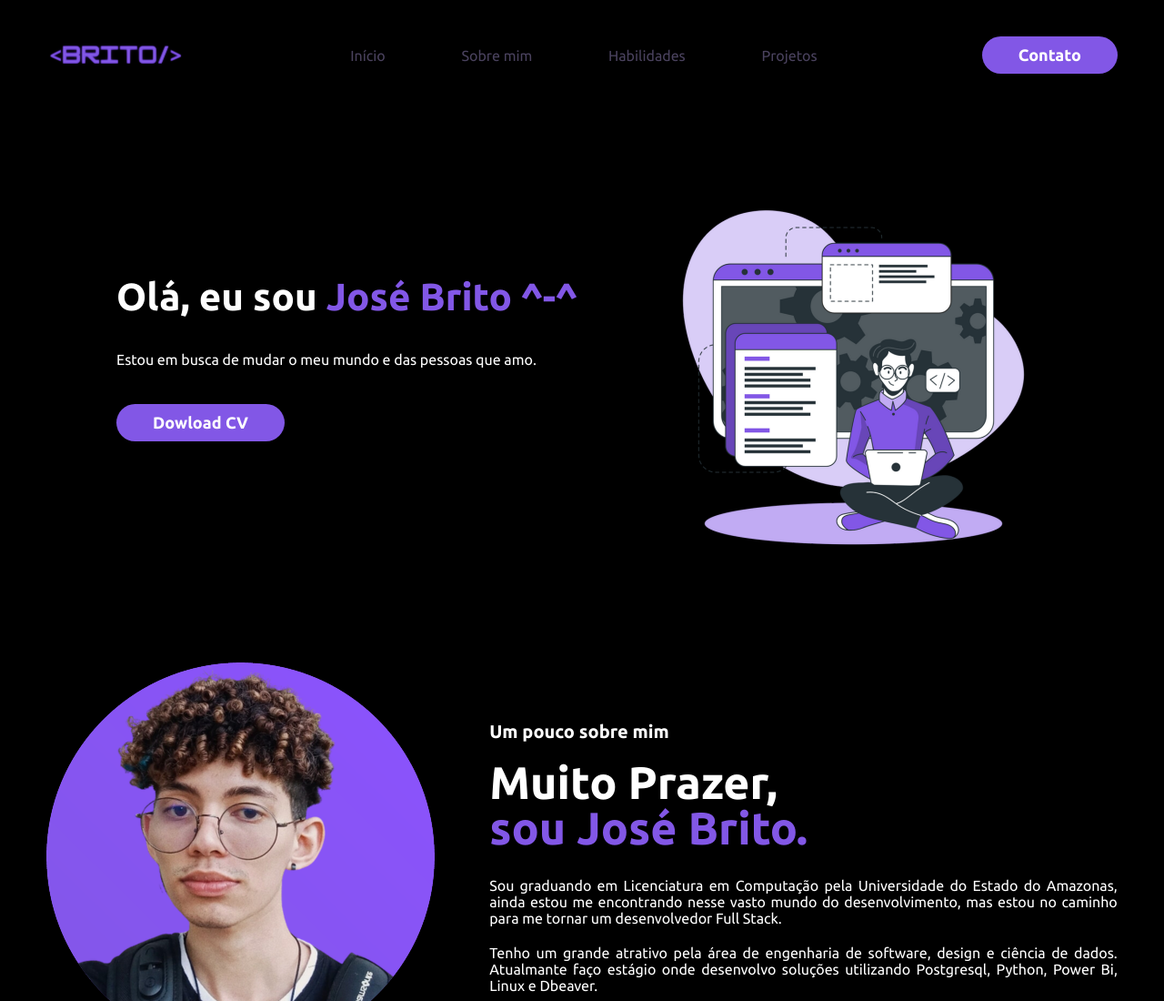
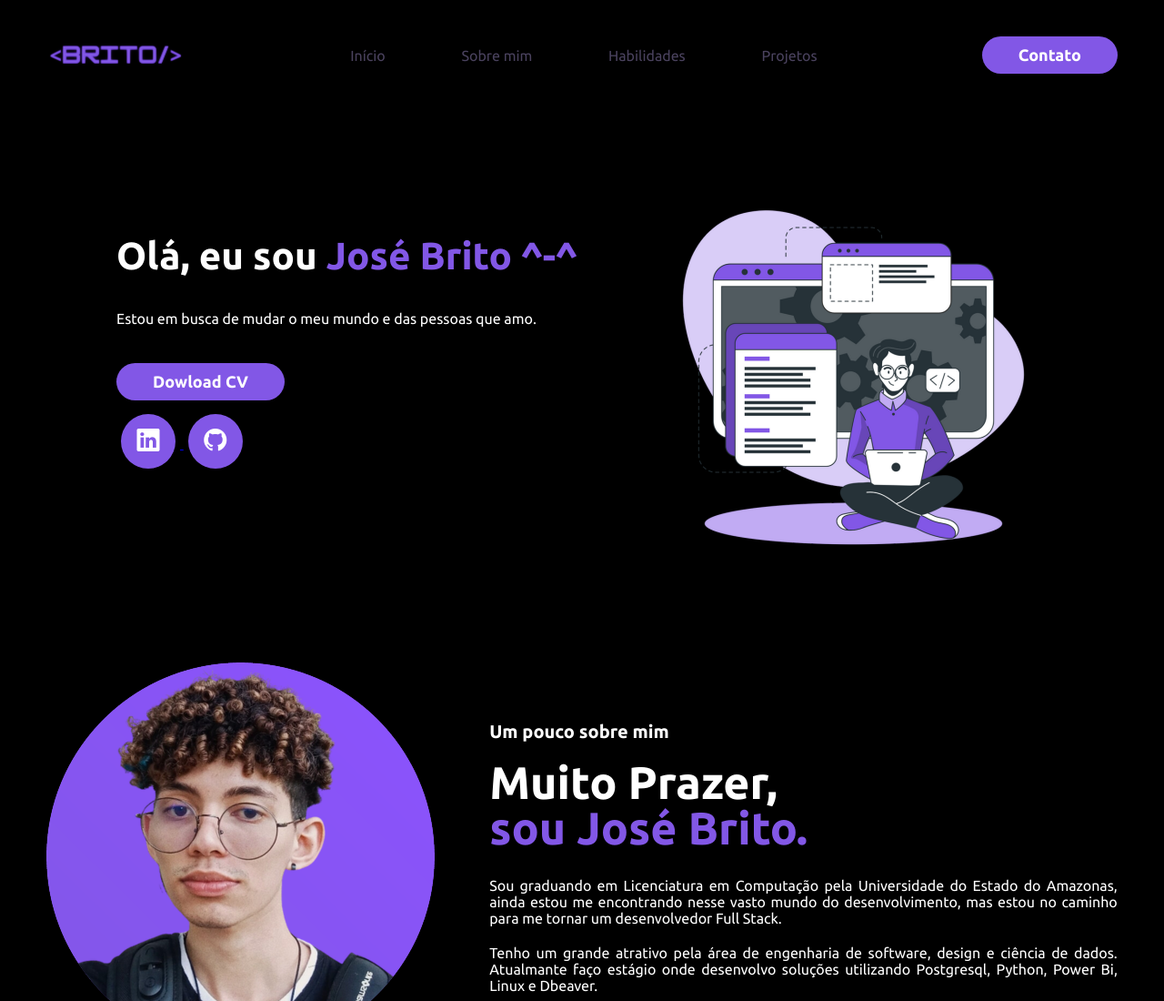
Before and after one commit to JoseBrittoo/portfolio, a plain HTML site: page index.html in a window 1280 px wide. Shown: the top 1100 px of the page at 91% size. Drawn offline with nearby package versions, Linux system fonts and the light colour scheme.

Commit message:
Poucas mudanças

```diff
--- a/index.html
+++ b/index.html
@@ -8,6 +8,7 @@
     <link rel="preconnect" href="https://fonts.gstatic.com" crossorigin>
     <link href="https://fonts.googleapis.com/css2?family=Ubuntu:ital,wght@0,300;0,400;0,700;1,700&display=swap" rel="stylesheet">
     <!-- Fim google fonts -->
+    <link rel="stylesheet" href="https://cdn.jsdelivr.net/npm/bootstrap-icons@1.11.1/font/bootstrap-icons.css">
     <link rel="stylesheet" href="style.css">
     <title>Portifolio</title>
 </head>
@@ -52,6 +53,14 @@
                                 <button>Dowload CV</button>
                             </a>
                         </div>
+                        <div class="btn-social">
+                            <a href="#">
+                                <button><i class="bi bi-linkedin"></i></button>
+                            </a>
+                            <a href="#">
+                                <button><i class="bi bi-github"></i></button>
+                            </a>
+                        </div>
                     </div><!--txt-topo-site-->
 
                     <div class="img-topo-site">
--- a/style.css
+++ b/style.css
@@ -34,6 +34,12 @@ body{
     transition: .2s;
 }
 
+/* aplica o efeito ao botão */
+button:hover{
+    box-shadow: 0px 0px 8px #8257E6;
+    transform: scale(1.05);
+}
+
 /* Estilo do cabeçalho */
 header{
     padding: 40px 4%;
@@ -67,12 +73,19 @@ header nav ul li{
     padding: 0 40px;
 }
 
-/* aplica o efeito ao botão */
-.btn-contato button:hover{
-    box-shadow: 0px 0px 8px #8257E6;
-    transform: scale(1.05);
+/* Botão de redes sociais */
+.topo-site .txt-topo-site .btn-social button{
+    width: 60px;
+    height: 60px;
+    border-radius: 50%;
+    border: none;
+    color: #fff;
+    background-color: #8257e6;
+    font-size: 25px;
+    cursor: pointer;
+    margin: 15px 5px; /* altura e distancia*/
+    transition: .2s;
 }
-
 
 /* Estilo do topo do site */
 section.topo-site{
```
